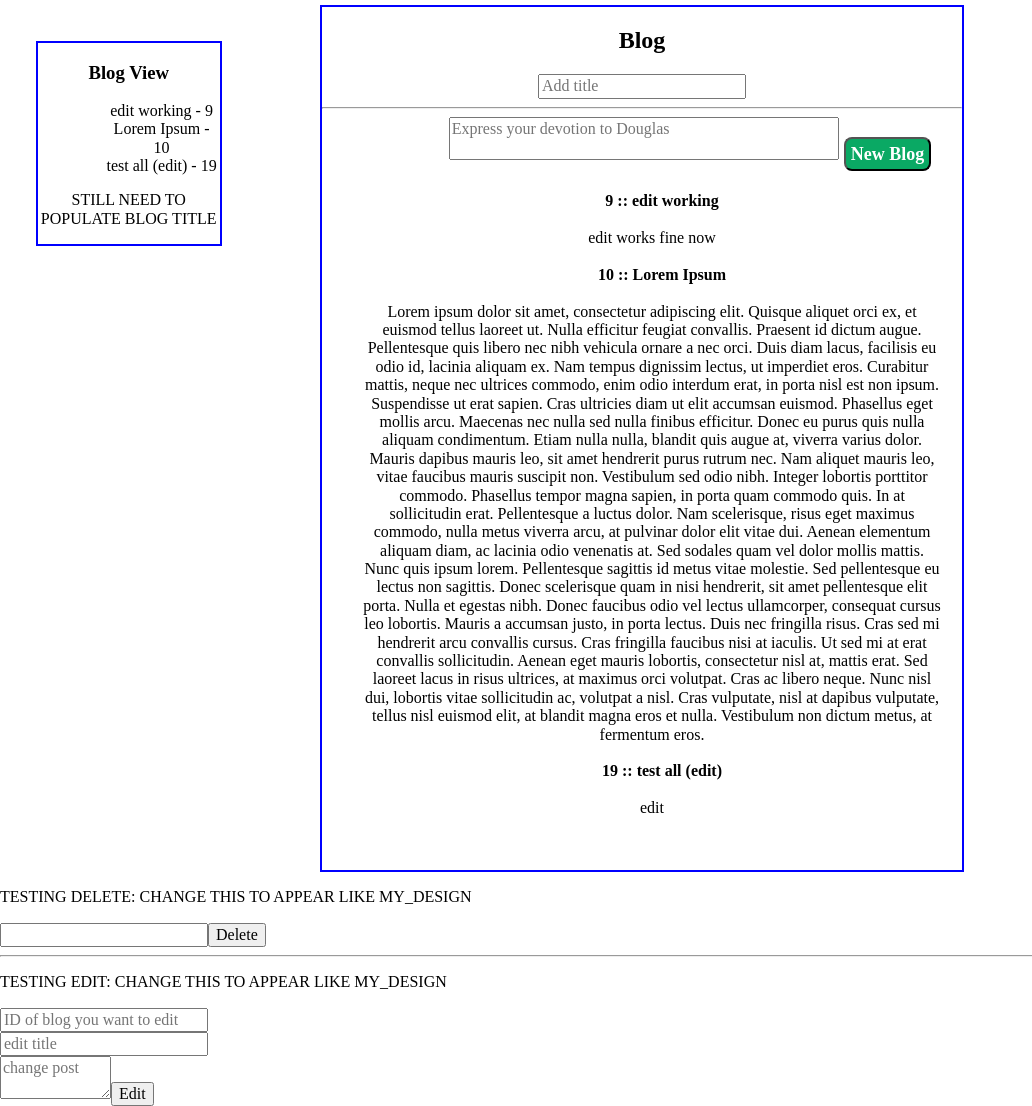
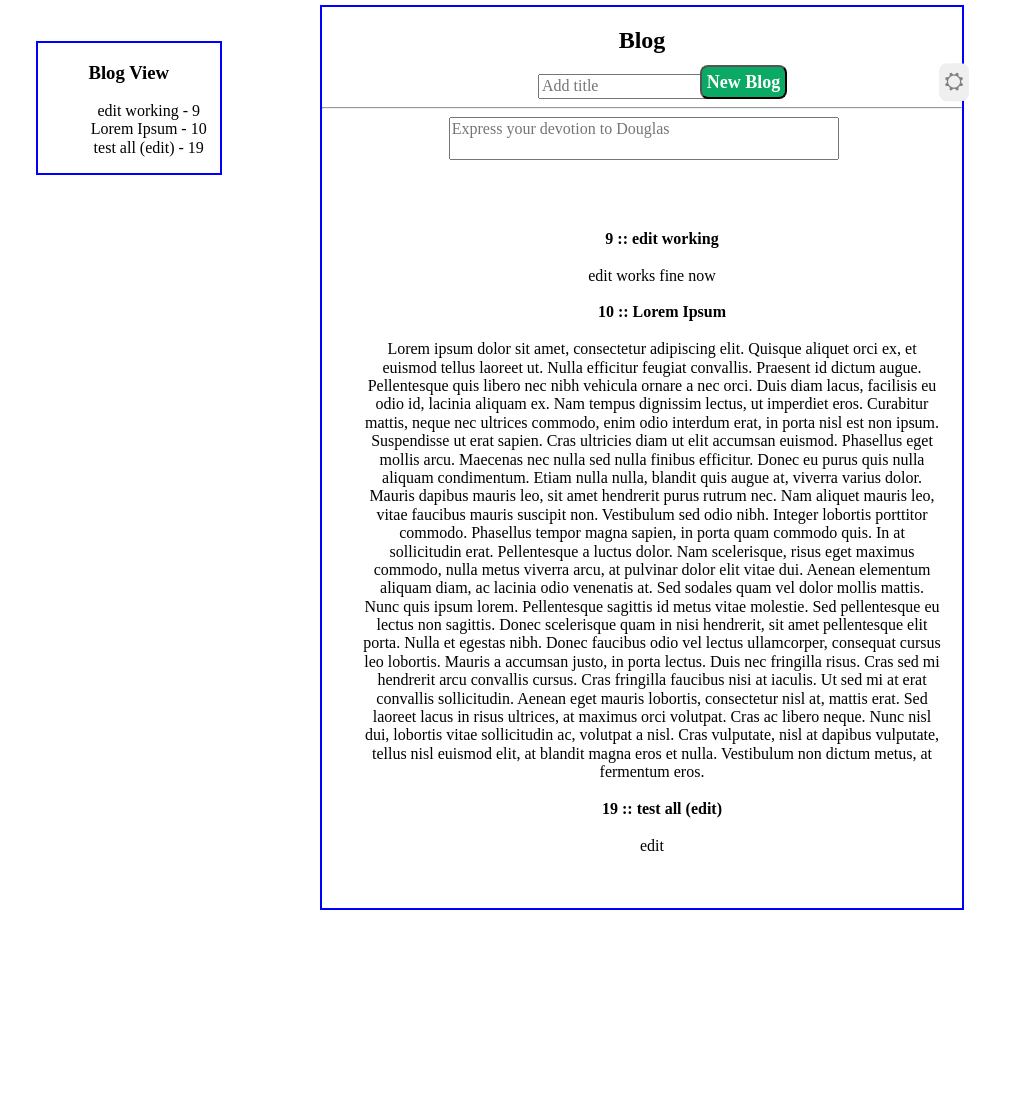
Before and after one commit to cs401-fall2022/lesson23-stocktonwoodworth, a Node server app: page / in a window 1280 px wide. Shown: the whole page, without its empty margins (0-1032 px from the left). After the commit the page ends 910 px from the top, so only its background shows below. Run offline with Node 20, Linux system fonts and the light colour scheme; data comes from the database, SQL or seed files in the repository; both versions use the stored data as it was after the commit; some libraries are stand-ins or nearby versions.

Commit message:
moved delete and edit into gear dropdown

```diff
--- a/public/stylesheets/style.css
+++ b/public/stylesheets/style.css
@@ -12,12 +12,13 @@ div.nav-menu {
 /* remove bullet points */
 ul {
     list-style: none;
+    text-align: center;
 }
 
 /* list in nav menu */
 .nav-menu ul {
     list-style: none;
-    margin-left: 14.2%;
+
 }
 
 /* new-entry button */
@@ -30,10 +31,13 @@ ul {
     color: white;
     padding: 5px 5px 5px 5px;
     font-weight: bold;
+    /*transform: translateY(-4em);*/
+    transform: translate(-8em, -4em);
 }
 
 .new-entry:hover {
     opacity: 90%;
+    cursor: pointer;
 }
 /* End new-entry button */
 
@@ -62,3 +66,45 @@ div.blog {
 #formatBlog {
     padding-right: 20px;
 }
+
+
+/* Dropdown menu styling */
+/* Dropdown Button */
+.drop {
+    color: grey;
+    font-size: x-large;
+    border: none;
+    width: fit-content;
+    border-radius: 8px;
+    padding: 5px 5px 5px 5px;
+    transform: translate(13em, -300%);
+}
+
+/* The container <div> - needed to position the dropdown content */
+.dropdown {
+    position: relative;
+    display: inline-block;
+}
+
+/* Dropdown Content (Hidden by Default) */
+.dropdown-content {
+    display: none;
+    position: absolute;
+    background-color: #f1f1f1;
+    min-width: 160px;
+    padding: 5px 5px 5px 5px;
+    box-shadow: 0 8px 16px 0 rgba(0,0,0,0.2);
+    z-index: 1;
+    transform: translate(18em, -60%);
+}
+
+/* Change color of dropdown links on hover */
+.dropdown-content a:hover {background-color: #ddd;}
+
+/* Show the dropdown menu on hover */
+.dropdown:hover .dropdown-content {display: block;}
+
+/* Change the background color of the dropdown button when the dropdown content is shown */
+.dropdown:hover .drop {background-color: darkorange;}
+
+/* End dropdown menu styling */
--- a/views/index.pug
+++ b/views/index.pug
@@ -9,43 +9,46 @@ block content
             each txt in data
                 li
                     span #{txt.blog_title} - #{txt.blog_id}
-        p STILL NEED TO POPULATE BLOG TITLE
     // End nav menu
 
     // Blog entries
-    form(action='/add' method='POST')
-        .blog
-            h2 Blog
+    .blog
+        h2 Blog
+        // Add button
+        form(action='/add' method='POST' autocomplete='off')
             label(for='blog_title')
-            // <input name="input" id="input" type="text" placeholder="Type here">
             input(type='text' name='blog_title' id='blog_title' placeholder="Add title")
             br
             hr
             label(for='blog_txt')
             textarea#blog_txt(name='blog_txt' rows='2' cols='10' wrap='soft' placeholder='Express your devotion to Douglas')
             button.new-entry() New Blog
+        // Options button, contains delete and edit
+        .dropdown
+            button.drop &#9965
+            .dropdown-content
+                form(action='/delete' method='POST' autocomplete='off')
+                    .optionNav
+                        input(type='txt' name='blog' placeholder='ID of blog')
+                        button(type='submit') Delete
 
-            // Populated list
-            ul
-                each txt in data
-                    li
-                        div#idTitle #{txt.blog_id} :: #{txt.blog_title}
-                        br
-                        div#formatBlog #{txt.blog_txt}
+                hr
+                // Edit option
+                form(action='/edit' method='POST' autocomplete='off')
+                    hr
+                    input(type='text' name='id_edit' id='id_edit' placeholder='ID of blog you want to edit')
                     br
+                    input(name='title_edit' id='title_edit' placeholder='edit title')
+                    br
+                    textarea(name='blog_txt_edit' id='blog_txt_edit' rows='2' cols='10' wrap='soft' placeholder='change post')
+                    button(type='submit') Edit
+
+        // Populated list
+        ul
+            each txt in data
+                li
+                    div#idTitle #{txt.blog_id} :: #{txt.blog_title}
+                    br
+                    div#formatBlog #{txt.blog_txt}
                 br
-
-    form(action='/delete' method='POST')
-        p TESTING DELETE: CHANGE THIS TO APPEAR LIKE MY_DESIGN
-        input(type='txt' name='blog')
-        button(type='submit') Delete
-
-    form(action='/edit' method='POST')
-        hr
-        p TESTING EDIT: CHANGE THIS TO APPEAR LIKE MY_DESIGN
-        input(type='text' name='id_edit' id='id_edit' placeholder='ID of blog you want to edit')
-        br
-        input(name='title_edit' id='title_edit' placeholder='edit title')
-        br
-        textarea(name='blog_txt_edit' id='blog_txt_edit' rows='2' cols='10' wrap='soft' placeholder='change post')
-        button(type='submit') Edit
+            br
```
Also changed, not shown: views/index.html (+9 -0 lines), mydb.sqlite3.
